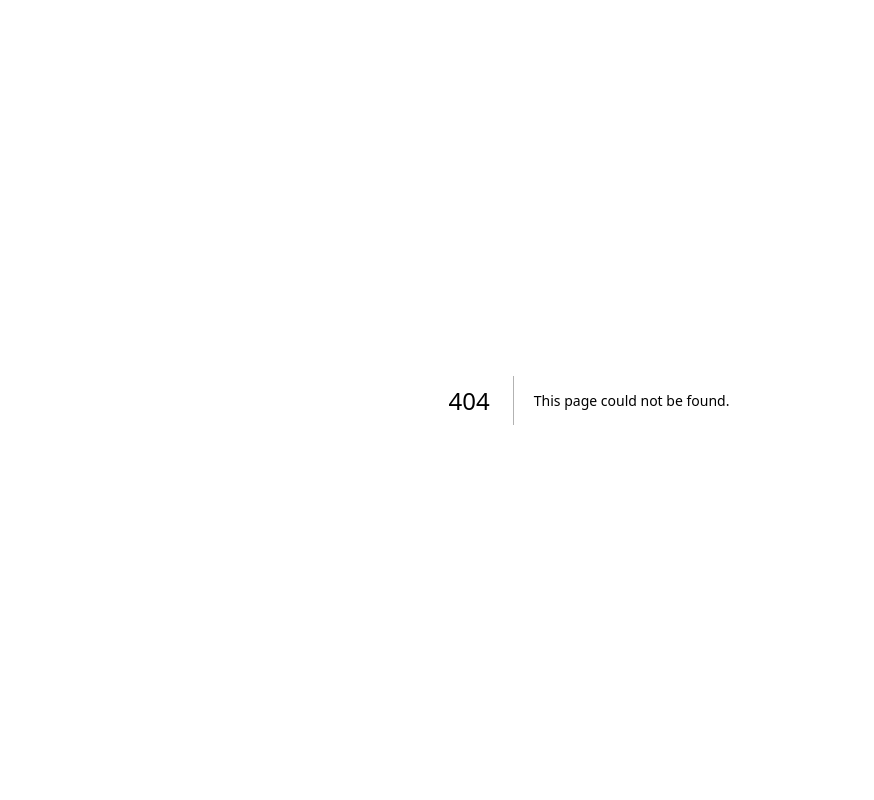
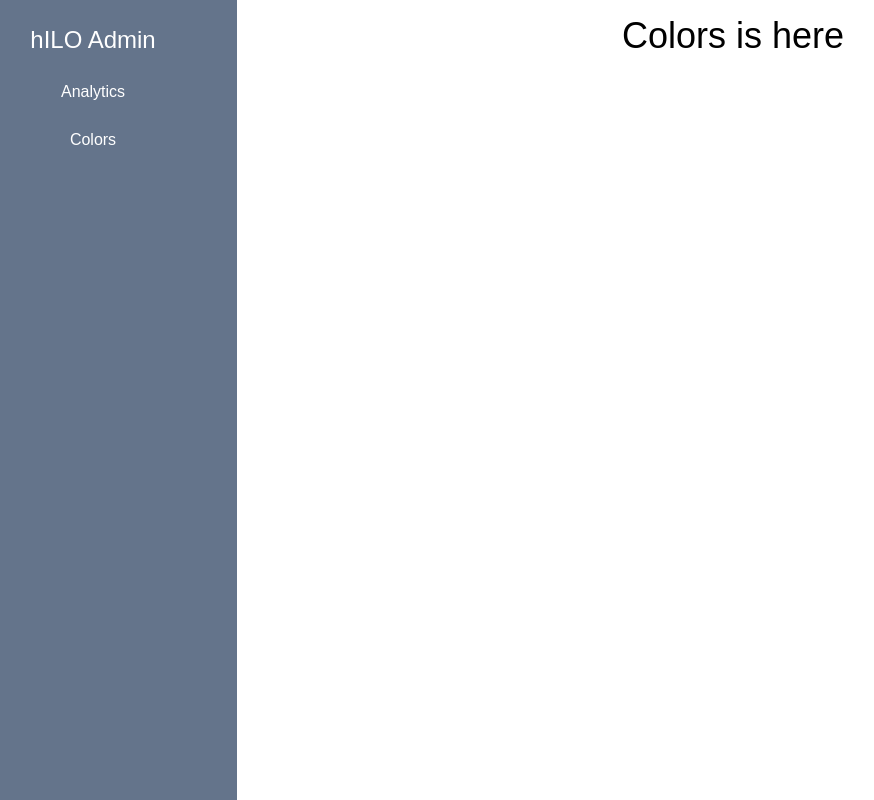
Before and after one commit to PaulIanCapanas/hILO-admin, a Next.js app: page /colors in a window 1280 px wide. Before the commit this address had no page. Shown: the whole page, without its empty margins (51-925 px from the left). Built offline with nearby package versions, Linux system fonts and the light colour scheme.

Commit message:
[Added] analytics and colors page template

```diff
--- /dev/null
+++ b/app/analytics/page.tsx
@@ -0,0 +1,12 @@
+import React from "react";
+import Layout from "@/components/Layout";
+
+export default function AnalyticsPage() {
+  return (
+    <Layout>
+      <h1 className="text-4xl text-center text-black">
+        Analytics is here
+      </h1>
+    </Layout>
+  )
+}
--- /dev/null
+++ b/app/colors/page.tsx
@@ -0,0 +1,12 @@
+import React from "react"
+import Layout from "@/components/Layout";
+
+export default function ColorsPage() {
+  return (
+    <Layout>
+      <h1 className="text-4xl text-center text-black">
+        Colors is here
+      </h1>
+    </Layout>
+  )
+}
--- a/components/Layout.tsx
+++ b/components/Layout.tsx
@@ -9,7 +9,7 @@ export default function Layout({ children }: LayoutProps) {
   return (
     <div className="flex min-h-screen">
       <Sidebar />
-      <main className="flex bg-white p-4">
+      <main className="flex-1 bg-white p-4">
         {children}
       </main>
     </div>
--- a/components/Sidebar.tsx
+++ b/components/Sidebar.tsx
@@ -8,10 +8,10 @@ export default function Sidebar() {
         <h1 className="text-2xl text-white text-center my-6">hILO Admin</h1>
         <ul>
           <li className="text-center my-6 hover:bg-slate-400">
-            <Link href="/admin/analytics">Analytics</Link>
+            <Link href="/analytics">Analytics</Link>
           </li>
           <li className="text-center my-6 hover:bg-slate-400">
-            <Link href="/admin/colors">Colors</Link>
+            <Link href="/colors">Colors</Link>
           </li>
         </ul>
       </nav>
```
